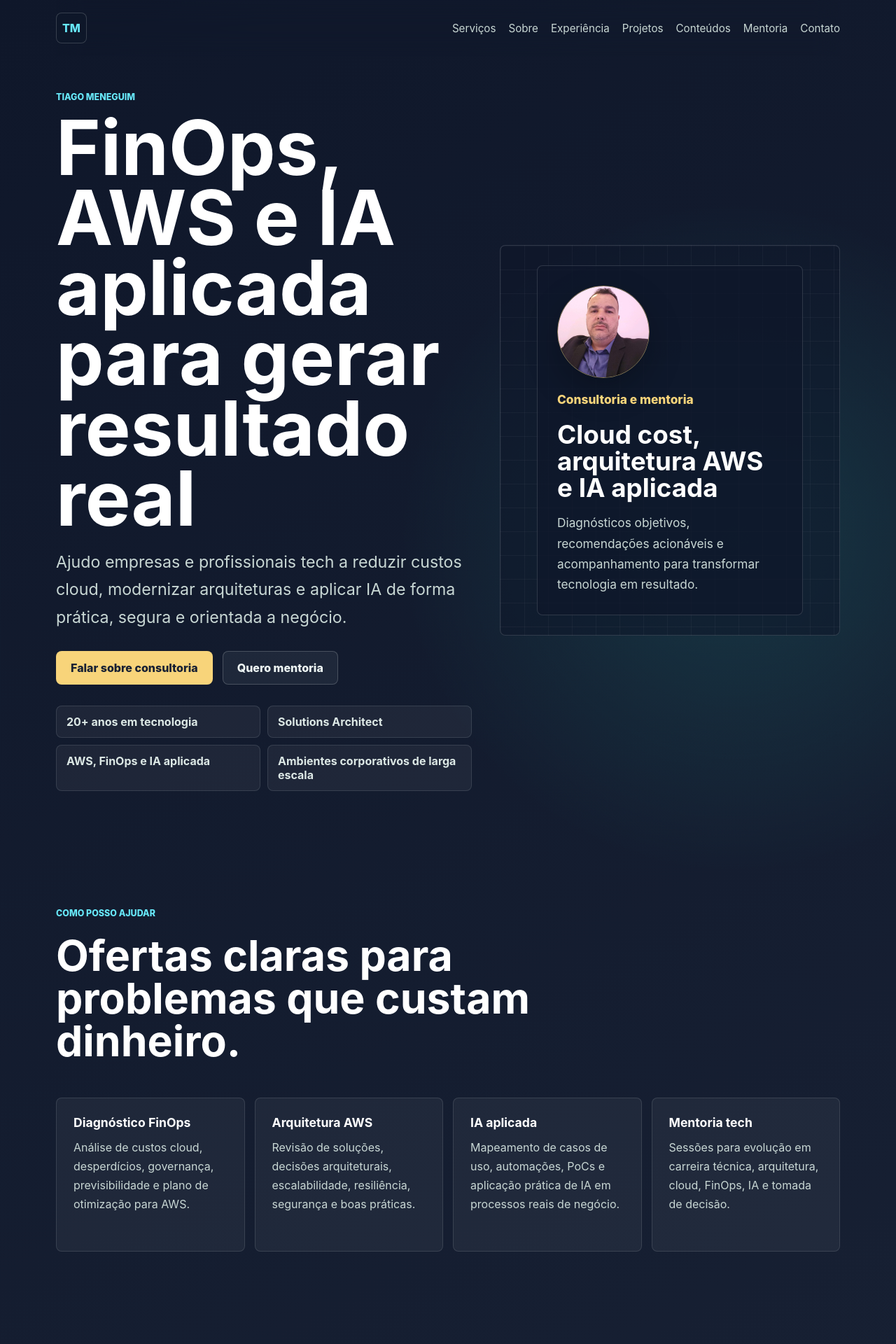
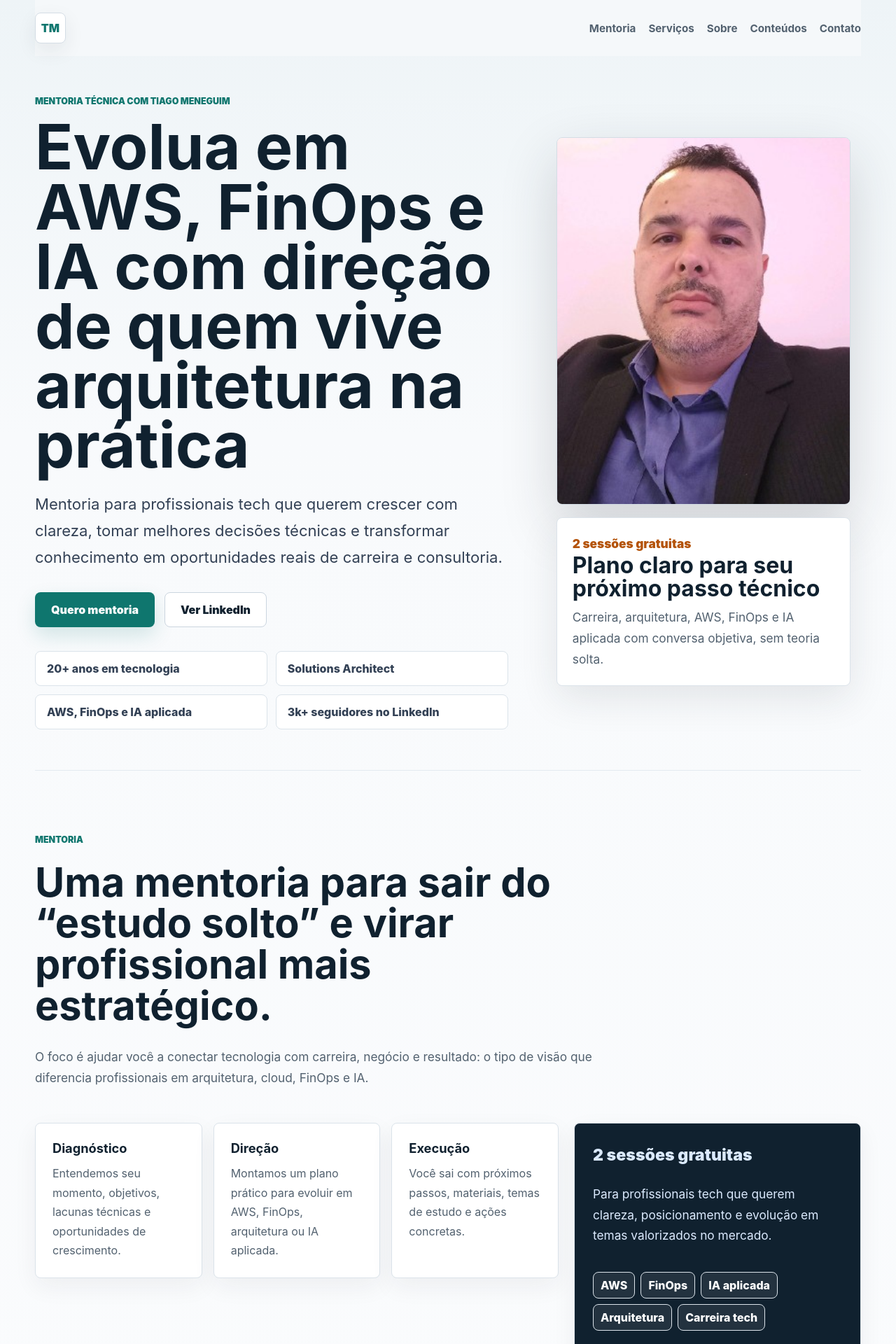
Before and after one commit to meneguimhp/site-tiago-meneguim, a React (Vite) app: page / in a window 1280 px wide. Shown: the top 1920 px of the page at 70% size. Built offline with nearby package versions, Linux system fonts and the light colour scheme.

Commit message:
Refocus site on mentorship and refresh design

```diff
--- a/index.html
+++ b/index.html
@@ -5,18 +5,18 @@
     <meta name="viewport" content="width=device-width, initial-scale=1.0" />
     <meta
       name="description"
-      content="Consultoria e mentoria em FinOps, AWS, arquitetura cloud e IA aplicada com Tiago Meneguim."
+      content="Mentoria em AWS, FinOps, arquitetura cloud e IA aplicada com Tiago Meneguim."
     />
     <meta name="author" content="Tiago Meneguim" />
     <meta property="og:type" content="website" />
-    <meta property="og:title" content="Tiago Meneguim | FinOps, AWS e IA Aplicada" />
+    <meta property="og:title" content="Tiago Meneguim | Mentoria em AWS, FinOps e IA" />
     <meta
       property="og:description"
-      content="Consultoria e mentoria em FinOps, AWS, arquitetura cloud e IA aplicada para gerar resultado real."
+      content="Mentoria para profissionais tech que querem evoluir em AWS, FinOps, arquitetura cloud e IA aplicada."
     />
     <meta property="og:url" content="https://tiagomeneguim.com.br/" />
     <meta name="twitter:card" content="summary" />
-    <title>Tiago Meneguim | FinOps, AWS e IA Aplicada</title>
+    <title>Tiago Meneguim | Mentoria em AWS, FinOps e IA</title>
   </head>
   <body>
     <div id="root"></div>
--- a/src/App.tsx
+++ b/src/App.tsx
@@ -15,12 +15,12 @@ export default function App() {
       <Header />
       <main>
         <Hero />
+        <Mentorship />
         <Services />
         <About />
         <Experience />
+        <Content />
         <Projects />
-        <Content />
-        <Mentorship />
         <Contact />
       </main>
       <Footer />
--- a/src/components/Header.tsx
+++ b/src/components/Header.tsx
@@ -1,10 +1,8 @@
 const links = [
+  { href: '#mentoria', label: 'Mentoria' },
   { href: '#servicos', label: 'Serviços' },
   { href: '#sobre', label: 'Sobre' },
-  { href: '#experiencia', label: 'Experiência' },
-  { href: '#projetos', label: 'Projetos' },
   { href: '#conteudos', label: 'Conteúdos' },
-  { href: '#mentoria', label: 'Mentoria' },
   { href: '#contato', label: 'Contato' },
 ];
 
--- a/src/sections/Contact.tsx
+++ b/src/sections/Contact.tsx
@@ -1,20 +1,20 @@
 import { Button } from '../components/Button';
 
 const whatsappUrl =
-  'https://wa.me/5511997648414?text=Ola%2C%20Tiago.%20Vi%20seu%20site%20e%20quero%20conversar%20sobre%20FinOps%2C%20AWS%20ou%20IA%20aplicada.';
+  'https://wa.me/5511997648414?text=Ola%2C%20Tiago.%20Quero%20conversar%20sobre%20mentoria%20em%20AWS%2C%20FinOps%20e%20IA.';
 
 export function Contact() {
   return (
     <section className="section contact" id="contato">
       <p className="section-label">Contato</p>
-      <h2>Vamos conversar sobre FinOps, AWS, IA ou mentoria.</h2>
+      <h2>Quer clareza para seu próximo passo técnico?</h2>
       <p>
-        Se você quer reduzir custos cloud, revisar arquitetura ou explorar IA
-        com pragmatismo, me chame pelo WhatsApp.
+        Me chame no WhatsApp e conte em que ponto você está: carreira, AWS,
+        FinOps, IA aplicada ou arquitetura.
       </p>
       <div className="contact__actions">
         <Button href={whatsappUrl} target="_blank" rel="noreferrer">
-          WhatsApp
+          Chamar no WhatsApp
         </Button>
         <Button
           href="https://www.linkedin.com/in/tiago-meneguim/"
--- a/src/sections/Hero.tsx
+++ b/src/sections/Hero.tsx
@@ -1,31 +1,37 @@
 import { Button } from '../components/Button';
 
 const whatsappUrl =
-  'https://wa.me/5511997648414?text=Ola%2C%20Tiago.%20Vi%20seu%20site%20e%20quero%20conversar%20sobre%20FinOps%2C%20AWS%20ou%20IA%20aplicada.';
+  'https://wa.me/5511997648414?text=Ola%2C%20Tiago.%20Quero%20conversar%20sobre%20mentoria%20em%20AWS%2C%20FinOps%20e%20IA.';
 
 const highlights = [
   '20+ anos em tecnologia',
   'Solutions Architect',
   'AWS, FinOps e IA aplicada',
-  'Ambientes corporativos de larga escala',
+  '3k+ seguidores no LinkedIn',
 ];
 
 export function Hero() {
   return (
     <section className="hero section" id="inicio">
       <div className="hero__content">
-        <p className="eyebrow">Tiago Meneguim</p>
-        <h1>FinOps, AWS e IA aplicada para gerar resultado real</h1>
+        <p className="eyebrow">Mentoria técnica com Tiago Meneguim</p>
+        <h1>Evolua em AWS, FinOps e IA com direção de quem vive arquitetura na prática</h1>
         <p className="hero__subtitle">
-          Ajudo empresas e profissionais tech a reduzir custos cloud, modernizar
-          arquiteturas e aplicar IA de forma prática, segura e orientada a negócio.
+          Mentoria para profissionais tech que querem crescer com clareza,
+          tomar melhores decisões técnicas e transformar conhecimento em
+          oportunidades reais de carreira e consultoria.
         </p>
         <div className="hero__actions" aria-label="Ações principais">
           <Button href={whatsappUrl} target="_blank" rel="noreferrer">
-            Falar sobre consultoria
+            Quero mentoria
           </Button>
-          <Button href="#mentoria" variant="secondary">
-            Quero mentoria
+          <Button
+            href="https://www.linkedin.com/in/tiago-meneguim/"
+            target="_blank"
+            rel="noreferrer"
+            variant="secondary"
+          >
+            Ver LinkedIn
           </Button>
         </div>
         <div className="hero__proof" aria-label="Destaques profissionais">
@@ -35,17 +41,17 @@ export function Hero() {
         </div>
       </div>
       <div className="hero-visual hero-visual--profile">
-        <div className="profile-card">
-          <img
-            className="profile-card__photo"
-            src="/tiago-meneguim.jpg"
-            alt="Tiago Meneguim"
-          />
-          <p className="profile-card__role">Consultoria e mentoria</p>
-          <h2>Cloud cost, arquitetura AWS e IA aplicada</h2>
+        <img
+          className="hero-photo"
+          src="/tiago-meneguim.jpg"
+          alt="Tiago Meneguim"
+        />
+        <div className="hero-note">
+          <p className="profile-card__role">2 sessões gratuitas</p>
+          <h2>Plano claro para seu próximo passo técnico</h2>
           <p>
-            Diagnósticos objetivos, recomendações acionáveis e acompanhamento
-            para transformar tecnologia em resultado.
+            Carreira, arquitetura, AWS, FinOps e IA aplicada com conversa
+            objetiva, sem teoria solta.
           </p>
         </div>
       </div>
--- a/src/sections/Mentorship.tsx
+++ b/src/sections/Mentorship.tsx
@@ -1,31 +1,64 @@
 import { Button } from '../components/Button';
 
-const topics = ['Carreira tech', 'Arquitetura', 'AWS', 'FinOps', 'IA aplicada'];
+const whatsappUrl =
+  'https://wa.me/5511997648414?text=Ola%2C%20Tiago.%20Quero%20minha%20mentoria%20gratuita.';
 
-const whatsappUrl =
-  'https://wa.me/5511997648414?text=Ola%2C%20Tiago.%20Quero%20saber%20mais%20sobre%20a%20mentoria%20gratuita.';
+const steps = [
+  {
+    title: 'Diagnóstico',
+    description:
+      'Entendemos seu momento, objetivos, lacunas técnicas e oportunidades de crescimento.',
+  },
+  {
+    title: 'Direção',
+    description:
+      'Montamos um plano prático para evoluir em AWS, FinOps, arquitetura ou IA aplicada.',
+  },
+  {
+    title: 'Execução',
+    description:
+      'Você sai com próximos passos, materiais, temas de estudo e ações concretas.',
+  },
+];
+
+const topics = ['AWS', 'FinOps', 'IA aplicada', 'Arquitetura', 'Carreira tech'];
 
 export function Mentorship() {
   return (
-    <section className="section mentorship" id="mentoria">
-      <div>
+    <section className="section mentorship mentorship--featured" id="mentoria">
+      <div className="section-heading">
         <p className="section-label">Mentoria</p>
-        <h2>Mentoria para acelerar carreira técnica e tomada de decisão.</h2>
+        <h2>Uma mentoria para sair do “estudo solto” e virar profissional mais estratégico.</h2>
         <p>
-          Sessões para profissionais que querem evoluir em arquitetura, cloud,
-          FinOps, IA aplicada e comunicação técnica com mais clareza.
+          O foco é ajudar você a conectar tecnologia com carreira, negócio e
+          resultado: o tipo de visão que diferencia profissionais em arquitetura,
+          cloud, FinOps e IA.
         </p>
       </div>
-      <div className="mentorship__panel">
-        <p className="offer">2 sessões gratuitas</p>
-        <ul>
-          {topics.map((topic) => (
-            <li key={topic}>{topic}</li>
+      <div className="mentorship-layout">
+        <div className="mentorship-steps">
+          {steps.map((step) => (
+            <article className="step-card" key={step.title}>
+              <h3>{step.title}</h3>
+              <p>{step.description}</p>
+            </article>
           ))}
-        </ul>
-        <Button href={whatsappUrl} target="_blank" rel="noreferrer">
-          Quero minha mentoria
-        </Button>
+        </div>
+        <aside className="mentorship__panel">
+          <p className="offer">2 sessões gratuitas</p>
+          <p>
+            Para profissionais tech que querem clareza, posicionamento e evolução
+            em temas valorizados no mercado.
+          </p>
+          <div className="mini-tags">
+            {topics.map((topic) => (
+              <span key={topic}>{topic}</span>
+            ))}
+          </div>
+          <Button href={whatsappUrl} target="_blank" rel="noreferrer">
+            Quero minha mentoria
+          </Button>
+        </aside>
       </div>
     </section>
   );
--- a/src/sections/Services.tsx
+++ b/src/sections/Services.tsx
@@ -1,23 +1,23 @@
 const services = [
   {
-    title: 'Diagnóstico FinOps',
+    title: 'Trilha AWS',
     description:
-      'Análise de custos cloud, desperdícios, governança, previsibilidade e plano de otimização para AWS.',
+      'Arquitetura, boas práticas, segurança, resiliência, desenho de soluções e preparação para conversas técnicas.',
   },
   {
-    title: 'Arquitetura AWS',
+    title: 'Trilha FinOps',
     description:
-      'Revisão de soluções, decisões arquiteturais, escalabilidade, resiliência, segurança e boas práticas.',
+      'Custos cloud, desperdícios, governança, previsibilidade e como transformar economia em argumento de negócio.',
   },
   {
-    title: 'IA aplicada',
+    title: 'Trilha IA aplicada',
     description:
-      'Mapeamento de casos de uso, automações, PoCs e aplicação prática de IA em processos reais de negócio.',
+      'Casos de uso reais, automações, GenAI, produtividade e como sair do hype para aplicação prática.',
   },
   {
-    title: 'Mentoria tech',
+    title: 'Consultoria pontual',
     description:
-      'Sessões para evolução em carreira técnica, arquitetura, cloud, FinOps, IA e tomada de decisão.',
+      'Diagnóstico para empresas e times que precisam revisar arquitetura, custos cloud ou oportunidades com IA.',
   },
 ];
 
@@ -25,8 +25,12 @@ export function Services() {
   return (
     <section className="section" id="servicos">
       <div className="section-heading">
-        <p className="section-label">Como posso ajudar</p>
-        <h2>Ofertas claras para problemas que custam dinheiro.</h2>
+        <p className="section-label">Trilhas e consultoria</p>
+        <h2>Mentoria como produto principal, consultoria como consequência natural.</h2>
+        <p>
+          Você pode começar pela mentoria individual ou trazer um problema real
+          da empresa para uma conversa de diagnóstico.
+        </p>
       </div>
       <div className="service-grid">
         {services.map((service) => (
--- a/src/styles.css
+++ b/src/styles.css
@@ -1,6 +1,6 @@
 :root {
-  color: #eef6f4;
-  background: #0f172a;
+  color: #1f2933;
+  background: #f6f8fb;
   font-family:
     Inter, ui-sans-serif, system-ui, -apple-system, BlinkMacSystemFont, "Segoe UI",
     sans-serif;
@@ -20,8 +20,7 @@ body {
   min-width: 320px;
   margin: 0;
   background:
-    radial-gradient(circle at 82% 14%, rgba(45, 212, 191, 0.15), transparent 30rem),
-    linear-gradient(150deg, #0f172a 0%, #172033 44%, #12251f 100%);
+    linear-gradient(180deg, #eef4f7 0, #f8fafc 620px, #ffffff 100%);
 }
 
 a {
@@ -36,9 +35,10 @@ a {
   display: flex;
   align-items: center;
   justify-content: space-between;
-  width: min(1120px, calc(100% - 32px));
+  width: min(1180px, calc(100% - 32px));
   margin: 0 auto;
   padding: 18px 0;
+  background: rgba(246, 248, 251, 0.86);
   backdrop-filter: blur(18px);
 }
 
@@ -47,41 +47,43 @@ a {
   width: 44px;
   height: 44px;
   place-items: center;
-  border: 1px solid rgba(238, 246, 244, 0.18);
+  border: 1px solid #d4dde5;
   border-radius: 8px;
-  background: rgba(15, 23, 42, 0.74);
-  color: #67e8f9;
-  font-weight: 800;
+  background: #ffffff;
+  color: #0f766e;
+  font-weight: 900;
+  box-shadow: 0 10px 28px rgba(31, 41, 51, 0.08);
 }
 
 nav {
   display: flex;
   gap: 18px;
-  color: #c8d7d4;
+  color: #52616f;
   font-size: 0.95rem;
+  font-weight: 700;
 }
 
 nav a:hover,
 nav a:focus-visible {
-  color: #f8d47a;
+  color: #0f766e;
 }
 
 .section {
-  width: min(1120px, calc(100% - 32px));
+  width: min(1180px, calc(100% - 32px));
   margin: 0 auto;
-  padding: 82px 0;
+  padding: 88px 0;
 }
 
 .section--narrow {
-  max-width: 820px;
+  max-width: 900px;
 }
 
 .section-label,
 .eyebrow {
   margin: 0 0 12px;
-  color: #67e8f9;
+  color: #0f766e;
   font-size: 0.78rem;
-  font-weight: 800;
+  font-weight: 900;
   letter-spacing: 0;
   text-transform: uppercase;
 }
@@ -94,63 +96,49 @@ p {
 }
 
 h1 {
-  max-width: 780px;
-  margin-bottom: 22px;
-  color: #ffffff;
-  font-size: clamp(3rem, 9vw, 6.8rem);
-  line-height: 0.92;
+  max-width: 820px;
+  margin-bottom: 24px;
+  color: #10212f;
+  font-size: clamp(3rem, 7vw, 5.9rem);
+  line-height: 0.95;
   letter-spacing: 0;
 }
 
 h2 {
-  max-width: 760px;
+  max-width: 820px;
   margin-bottom: 22px;
-  color: #ffffff;
-  font-size: clamp(2rem, 5vw, 3.8rem);
-  line-height: 1;
+  color: #10212f;
+  font-size: clamp(2rem, 4.5vw, 3.6rem);
+  line-height: 1.02;
   letter-spacing: 0;
 }
 
 h3 {
-  color: #ffffff;
-  font-size: 1.1rem;
+  margin-bottom: 12px;
+  color: #10212f;
+  font-size: 1.14rem;
 }
 
 p {
-  color: #c8d7d4;
+  color: #52616f;
   font-size: 1.08rem;
-  line-height: 1.7;
+  line-height: 1.72;
 }
 
 .hero {
   display: grid;
-  min-height: calc(100vh - 80px);
-  grid-template-columns: minmax(0, 1.1fr) minmax(300px, 0.9fr);
-  gap: 40px;
+  min-height: calc(100vh - 86px);
+  grid-template-columns: minmax(0, 1.08fr) minmax(330px, 0.72fr);
+  gap: 54px;
   align-items: center;
-  padding-top: 48px;
+  padding-top: 54px;
+  padding-bottom: 58px;
 }
 
 .hero__subtitle {
-  max-width: 640px;
-  font-size: clamp(1.15rem, 3vw, 1.45rem);
-}
-
-.hero__proof {
-  display: grid;
-  grid-template-columns: repeat(2, minmax(0, 1fr));
-  gap: 10px;
-  max-width: 680px;
-  margin-top: 30px;
-}
-
-.hero__proof span {
-  border: 1px solid rgba(238, 246, 244, 0.12);
-  border-radius: 8px;
-  padding: 12px 14px;
-  background: rgba(238, 246, 244, 0.05);
-  color: #dce8e5;
-  font-weight: 750;
+  max-width: 700px;
+  color: #334155;
+  font-size: clamp(1.16rem, 2.4vw, 1.38rem);
 }
 
 .hero__actions,
@@ -158,229 +146,210 @@ p {
   display: flex;
   flex-wrap: wrap;
   gap: 14px;
-  margin-top: 28px;
+  margin-top: 30px;
 }
 
 .button {
   display: inline-flex;
-  min-height: 48px;
+  min-height: 50px;
   align-items: center;
   justify-content: center;
   border: 1px solid transparent;
   border-radius: 8px;
-  padding: 0 20px;
+  padding: 0 22px;
+  font-weight: 900;
+  box-shadow: 0 12px 28px rgba(15, 118, 110, 0.16);
+}
+
+.button--primary {
+  background: #0f766e;
+  color: #ffffff;
+}
+
+.button--secondary {
+  border-color: #cbd5df;
+  background: #ffffff;
+  color: #10212f;
+  box-shadow: none;
+}
+
+.hero__proof {
+  display: grid;
+  grid-template-columns: repeat(2, minmax(0, 1fr));
+  gap: 12px;
+  max-width: 720px;
+  margin-top: 34px;
+}
+
+.hero__proof span,
+.mini-tags span,
+.tag-grid span {
+  border: 1px solid #dbe3ea;
+  border-radius: 8px;
+  background: #ffffff;
+  color: #334155;
   font-weight: 800;
 }
 
-.button--primary {
-  background: #f8d47a;
-  color: #172033;
-}
-
-.button--secondary {
-  border-color: rgba(238, 246, 244, 0.2);
-  background: rgba(238, 246, 244, 0.06);
-  color: #eef6f4;
+.hero__proof span {
+  padding: 14px 16px;
 }
 
 .hero-visual {
   position: relative;
-  min-height: 460px;
-  border: 1px solid rgba(238, 246, 244, 0.14);
-  border-radius: 8px;
-  overflow: hidden;
-  background:
-    linear-gradient(rgba(238, 246, 244, 0.04) 1px, transparent 1px),
-    linear-gradient(90deg, rgba(238, 246, 244, 0.04) 1px, transparent 1px),
-    rgba(15, 23, 42, 0.58);
-  background-size: 34px 34px;
 }
 
 .hero-visual--profile {
   display: grid;
-  place-items: center;
-  padding: 28px;
+  gap: 18px;
+  align-content: center;
 }
 
-.profile-card {
-  display: grid;
-  gap: 16px;
-  width: min(100%, 380px);
-  border: 1px solid rgba(238, 246, 244, 0.14);
+.hero-photo {
+  display: block;
+  width: min(100%, 420px);
+  aspect-ratio: 4 / 5;
+  justify-self: center;
+  border: 1px solid #d4dde5;
   border-radius: 8px;
-  padding: 28px;
-  background: rgba(15, 23, 42, 0.72);
+  object-fit: cover;
+  object-position: center top;
+  box-shadow: 0 30px 80px rgba(31, 41, 51, 0.18);
 }
 
-.profile-card__photo {
-  display: block;
-  width: 132px;
-  height: 132px;
-  border: 1px solid rgba(248, 212, 122, 0.52);
-  border-radius: 50%;
-  object-fit: cover;
-  object-position: center 28%;
-  box-shadow: 0 18px 48px rgba(0, 0, 0, 0.24);
+.hero-note {
+  width: min(100%, 420px);
+  justify-self: center;
+  border: 1px solid #dbe3ea;
+  border-radius: 8px;
+  padding: 22px;
+  background: #ffffff;
+  box-shadow: 0 18px 54px rgba(31, 41, 51, 0.1);
+}
+
+.hero-note h2 {
+  margin-bottom: 10px;
+  font-size: clamp(1.45rem, 3vw, 2rem);
+}
+
+.hero-note p {
+  margin-bottom: 0;
 }
 
 .profile-card__role {
-  margin: 0;
-  color: #f8d47a;
-  font-weight: 850;
-}
-
-.profile-card h2 {
-  margin-bottom: 0;
-  font-size: clamp(1.6rem, 3vw, 2.3rem);
-  line-height: 1.04;
-}
-
-.profile-card p {
-  margin-bottom: 0;
-}
-
-.visual-node {
-  position: absolute;
-  display: grid;
-  min-width: 96px;
-  min-height: 52px;
-  place-items: center;
-  border: 1px solid rgba(103, 232, 249, 0.28);
-  border-radius: 8px;
-  background: rgba(14, 116, 144, 0.36);
-  color: #eef6f4;
-  font-weight: 800;
-}
-
-.visual-node--core {
-  top: 42%;
-  left: 38%;
-  min-width: 126px;
-  min-height: 72px;
-  border-color: rgba(248, 212, 122, 0.58);
-  background: rgba(248, 212, 122, 0.16);
-}
-
-.visual-node:nth-child(2) {
-  top: 16%;
-  left: 12%;
-}
-
-.visual-node:nth-child(3) {
-  right: 12%;
-  top: 20%;
-}
-
-.visual-node:nth-child(4) {
-  right: 22%;
-  bottom: 14%;
-}
-
-.visual-line {
-  position: absolute;
-  height: 2px;
-  border-radius: 99px;
-  background: linear-gradient(90deg, transparent, #67e8f9, transparent);
-  transform-origin: left center;
-}
-
-.visual-line--one {
-  top: 35%;
-  left: 27%;
-  width: 190px;
-  transform: rotate(24deg);
-}
-
-.visual-line--two {
-  top: 34%;
-  left: 57%;
-  width: 150px;
-  transform: rotate(-28deg);
-}
-
-.visual-line--three {
-  top: 58%;
-  left: 52%;
-  width: 170px;
-  transform: rotate(33deg);
+  margin: 0 0 8px;
+  color: #b45309;
+  font-weight: 900;
 }
 
 .section-heading {
   display: grid;
   gap: 8px;
-  margin-bottom: 28px;
+  max-width: 880px;
+  margin-bottom: 32px;
 }
 
-.tag-grid,
-.project-list,
-.service-grid {
-  display: grid;
-  grid-template-columns: repeat(auto-fit, minmax(210px, 1fr));
-  gap: 14px;
+.mentorship--featured {
+  border-top: 1px solid #e3eaf0;
 }
 
-.tag-grid span,
-.project-card,
-.service-card,
-.mentorship__panel {
-  border: 1px solid rgba(238, 246, 244, 0.12);
-  border-radius: 8px;
-  background: rgba(238, 246, 244, 0.05);
+.mentorship-layout {
+  display: grid;
+  grid-template-columns: minmax(0, 1fr) minmax(300px, 410px);
+  gap: 22px;
+  align-items: start;
 }
 
-.tag-grid span {
-  padding: 18px;
-  color: #eef6f4;
-  font-weight: 750;
+.mentorship-steps,
+.service-grid,
+.project-list,
+.tag-grid {
+  display: grid;
+  grid-template-columns: repeat(auto-fit, minmax(230px, 1fr));
+  gap: 16px;
 }
 
-.project-card {
-  min-height: 180px;
-  padding: 22px;
+.step-card,
+.service-card,
+.project-card,
+.mentorship__panel,
+.about-panel {
+  border: 1px solid #dbe3ea;
+  border-radius: 8px;
+  background: #ffffff;
+  box-shadow: 0 12px 34px rgba(31, 41, 51, 0.06);
 }
 
-.service-card {
-  min-height: 220px;
+.step-card,
+.service-card,
+.project-card {
+  min-height: 190px;
   padding: 24px;
 }
 
-.service-card h3,
-.project-card h3 {
-  margin-bottom: 12px;
-}
-
+.step-card p,
 .service-card p,
 .project-card p {
   margin-bottom: 0;
   font-size: 1rem;
 }
 
-blockquote {
-  margin: 28px 0 0;
-  border-left: 4px solid #f8d47a;
-  padding: 8px 0 8px 18px;
-  color: #dce8e5;
-  line-height: 1.7;
-}
-
-.mentorship {
-  display: grid;
-  grid-template-columns: minmax(0, 1fr) minmax(280px, 420px);
-  gap: 34px;
-  align-items: start;
-}
-
 .mentorship__panel {
   display: grid;
   gap: 20px;
-  padding: 24px;
+  padding: 26px;
+  background: #10212f;
+}
+
+.mentorship__panel p,
+.mentorship__panel li {
+  color: #dbeafe;
 }
 
 .offer {
   margin-bottom: 0;
-  color: #f8d47a;
+  color: #f8c56b;
   font-size: 1.45rem;
-  font-weight: 850;
+  font-weight: 950;
+}
+
+.mini-tags {
+  display: flex;
+  flex-wrap: wrap;
+  gap: 8px;
+}
+
+.mini-tags span {
+  padding: 8px 10px;
+  background: rgba(255, 255, 255, 0.08);
+  color: #ffffff;
+}
+
+.mentorship__panel .button {
+  width: 100%;
+  background: #f8c56b;
+  color: #10212f;
+  box-shadow: none;
+}
+
+.about-panel {
+  padding: 44px;
+}
+
+.about-panel p:last-child {
+  margin-bottom: 0;
+}
+
+.tag-grid span {
+  padding: 18px;
+}
+
+blockquote {
+  margin: 28px 0 0;
+  border-left: 4px solid #0f766e;
+  padding: 8px 0 8px 18px;
+  color: #334155;
+  line-height: 1.7;
 }
 
 ul {
@@ -388,14 +357,12 @@ ul {
   gap: 12px;
   margin: 0;
   padding-left: 20px;
-  color: #c8d7d4;
-}
-
-.mentorship__panel .button {
-  width: 100%;
+  color: #52616f;
 }
 
 .contact {
+  width: min(100%, 1180px);
+  border-top: 1px solid #e3eaf0;
   text-align: center;
 }
 
@@ -415,10 +382,10 @@ ul {
 }
 
 .site-footer {
-  width: min(1120px, calc(100% - 32px));
+  width: min(1180px, calc(100% - 32px));
   margin: 0 auto;
   padding: 32px 0 44px;
-  border-top: 1px solid rgba(238, 246, 244, 0.12);
+  border-top: 1px solid #e3eaf0;
 }
 
 .site-footer p {
@@ -426,7 +393,7 @@ ul {
   font-size: 0.95rem;
 }
 
-@media (max-width: 820px) {
+@media (max-width: 900px) {
   .site-header {
     align-items: flex-start;
     gap: 16px;
@@ -439,7 +406,7 @@ ul {
   }
 
   .hero,
-  .mentorship {
+  .mentorship-layout {
     grid-template-columns: 1fr;
   }
 
@@ -447,16 +414,13 @@ ul {
     min-height: auto;
   }
 
-  .hero-visual {
-    min-height: 340px;
-  }
-
-  .hero__proof {
-    grid-template-columns: 1fr;
+  .hero-photo,
+  .hero-note {
+    justify-self: start;
   }
 }
 
-@media (max-width: 560px) {
+@media (max-width: 620px) {
   .site-header {
     position: static;
   }
@@ -466,7 +430,7 @@ ul {
   }
 
   .section {
-    width: min(100% - 24px, 1120px);
+    width: min(100% - 24px, 1180px);
     padding: 58px 0;
   }
 
@@ -478,7 +442,15 @@ ul {
     font-size: 2rem;
   }
 
+  .hero__proof {
+    grid-template-columns: 1fr;
+  }
+
   .button {
     width: 100%;
   }
+
+  .about-panel {
+    padding: 28px;
+  }
 }
```
Also changed, not shown: src/sections/About.tsx (+10 -6 lines).
